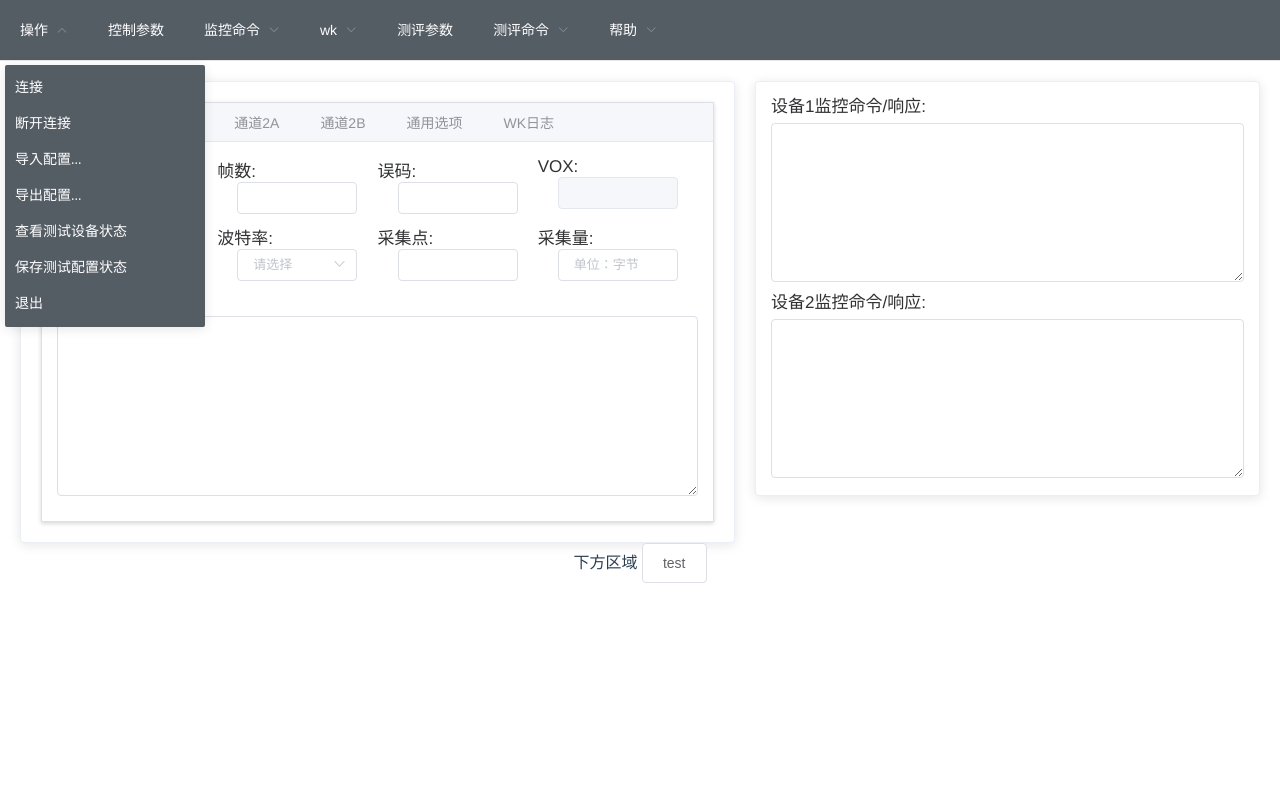
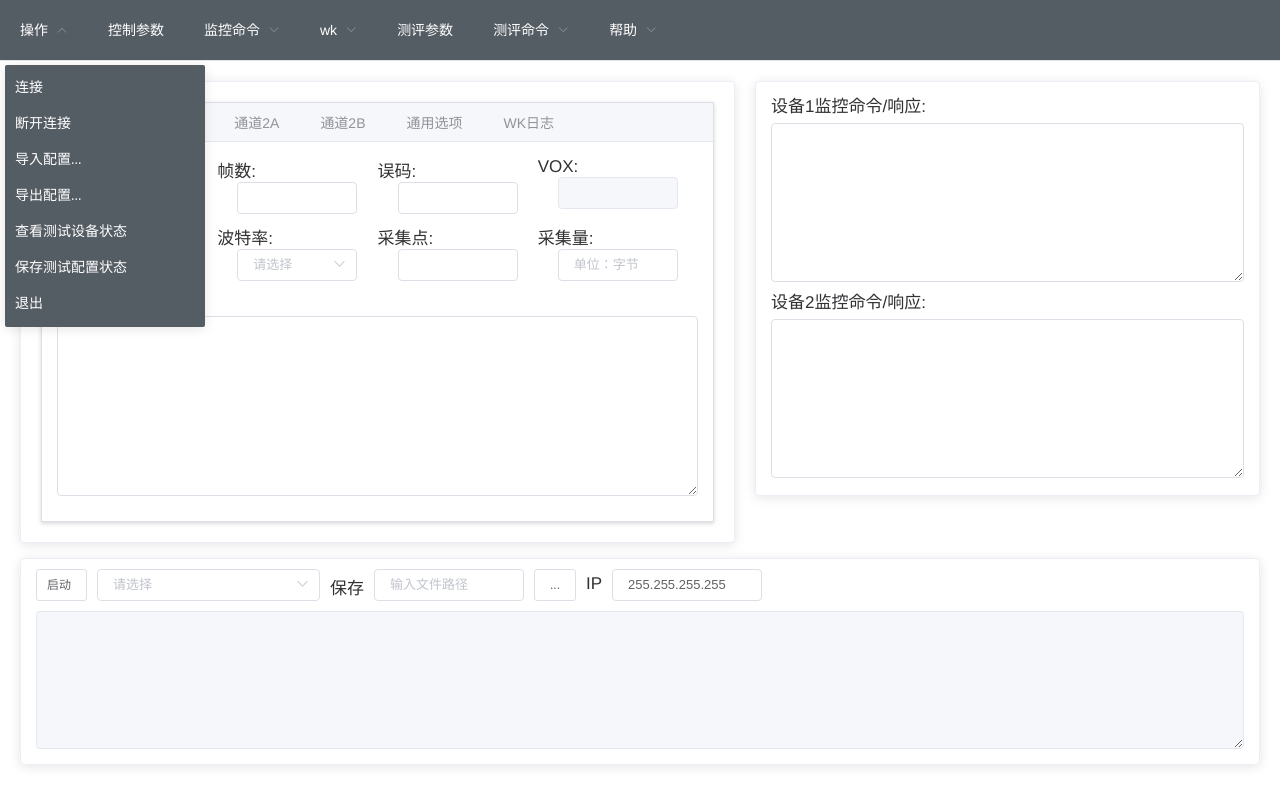
Before and after one commit to qiumu2016/testsystem, a Vue app: page /device_u in a window 1280 px wide. Built offline with nearby package versions, Linux system fonts and the light colour scheme.

Commit message:
初步完成u设备下方操作区域

```diff
--- a/src/components/body_u.vue
+++ b/src/components/body_u.vue
@@ -57,6 +57,7 @@
                             <el-input
                             type="textarea"
                             :rows=1
+                            :disabled="disableMing"
                             v-model="A1Form.confirmData">
                             </el-input>
                         </el-row>
@@ -65,7 +66,7 @@
                             <el-input
                             type="textarea"
                             :rows=1
-                            :disabled="true"
+                            :disabled="disableMIwen"
                             v-model="A1Form.MIwen">
                             </el-input>
                         </el-row>
@@ -138,6 +139,7 @@
                         <el-row style="margin-bottom: 12px">
                             <el-input
                             type="textarea"
+                            :disabled="disableMing"
                             :rows=1
                             v-model="B1Form.confirmData">
                             </el-input>
@@ -147,7 +149,7 @@
                             <el-input
                             type="textarea"
                             :rows=1
-                            :disabled="true"
+                            :disabled="disableMIwen"
                             v-model="B1Form.MIwen">
                             </el-input>
                         </el-row>
@@ -220,6 +222,7 @@
                         <el-row style="margin-bottom: 12px">
                             <el-input
                             type="textarea"
+                            :disabled="disableMing"
                             :rows=1
                             v-model="A2Form.confirmData">
                             </el-input>
@@ -229,7 +232,7 @@
                             <el-input
                             type="textarea"
                             :rows=1
-                            :disabled="true"
+                            :disabled="disableMIwen"
                             v-model="A2Form.MIwen">
                             </el-input>
                         </el-row>
@@ -302,6 +305,7 @@
                         <el-row style="margin-bottom: 12px">
                             <el-input
                             type="textarea"
+                            :disabled="disableMing"
                             :rows=1
                             v-model="B2Form.confirmData">
                             </el-input>
@@ -311,7 +315,7 @@
                             <el-input
                             type="textarea"
                             :rows=1
-                            :disabled="true"
+                            :disabled="disableMIwen"
                             v-model="B2Form.MIwen">
                             </el-input>
                         </el-row>
@@ -394,7 +398,7 @@ export default {
     name:'Body_u',
     props: {
         m:{
-            type:Boolean,
+            type:Number,
             required:true
         }
     },
@@ -405,37 +409,37 @@ export default {
         return{
             options:[{
                     value:600,
-                    lable:'600'
+                    label:'600'
                 },{
                     value:1200,
-                    lable:'1200'
+                    label:'1200'
                 },{
                     value:2400,
-                    lable:'2400'
+                    label:'2400'
                 },{
                     value:9600,
-                    lable:'9600'
+                    label:'9600'
                 },{
                     value:2000000,
-                    lable:'2000000'
+                    label:'2000000'
                 },{
                     value:4000000,
-                    lable:'4000000'
+                    label:'4000000'
                 },{
                     value:8000000,
-                    lable:'8000000'
+                    label:'8000000'
                 },{
                     value:12000000,
-                    lable:'12000000'
+                    label:'12000000'
                 },{
                     value:16000000,
-                    lable:'16000000'
+                    label:'16000000'
                 },{
                     value:26000000,
-                    lable:'26000000'
+                    label:'26000000'
                 },{
                     value:40000000,
-                    lable:'40000000'
+                    label:'40000000'
                 }
             ],
             A1Form:{
@@ -505,11 +509,26 @@ export default {
                 text:'',
             },
             body_mode:true,
+            disableMIwen:true,
+            disableJieMI:true,
+            disableMing:false,
         }
     },
     methods:{
         modeChange(a){
-            this.body_mode = a;
+           if(a == 1){
+               this.body_mode = true;
+           }else if(a == 2){
+               this.body_mode = false;
+               this.disableMing = false;
+               this.disableMIwen = true;
+               this.disableJieMI = true;
+           }else if(a == 3){
+               this.body_mode = false;
+               this.disableMing = true;
+               this.disableMIwen = false;
+               this.disableJieMI = true;
+           }
         }
     },
     watch:{ //监听value的变化，进行相应的操作即可
--- a/src/components/body_uv.vue
+++ b/src/components/body_uv.vue
@@ -569,19 +569,19 @@ export default {
         return{
             options:[{
                     value:600,
-                    lable:'600'
+                    label:'600'
                 },{
                     value:1200,
-                    lable:'1200'
+                    label:'1200'
                 },{
                     value:2400,
-                    lable:'2400'
+                    label:'2400'
                 },{
                     value:9600,
-                    lable:'9600'
+                    label:'9600'
                 },{
                     value:1000000,
-                    lable:'1000000'
+                    label:'1000000'
                 }
             ],
             A1Form:{
--- /dev/null
+++ b/src/components/lower_u.vue
@@ -0,0 +1,88 @@
+<template>
+    <el-card style="margin-top:15px" body-style = "padding: 10px 15px 15px 15px">
+        <el-row class = 'start-box'>
+                <el-button @click="OnBtnStart" size="small"    :disabled="startStatus" style="padding-left:10px;float:left;" >启动</el-button>
+                <el-select v-model="startMode" size="small" placeholder="请选择" style="padding-left:10px;float:left;" @change="startMenuChange">
+                    <el-option
+                    v-for="item in options"
+                    :key="item.value"
+                    :label="item.label"
+                    :value="item.value">
+                    </el-option>
+                </el-select>
+                <span class="text">保存</span>
+                <el-input size="small" placeholder="输入文件路径" v-model="filePath" class="input-box"></el-input>
+                <el-button size="small" @click="SaveFile" style="margin-left:10px;float:left;">...</el-button>
+                <span class="text">IP</span>
+                <el-input class="input-box" size="small" @change="IPChange" v-model="ip"></el-input>
+        </el-row>
+        <el-row>
+            <el-input type="textarea" :rows="6" :disabled="true" v-model="low_text"></el-input>
+        </el-row>
+
+    </el-card>
+</template>
+<script>
+export default {
+    name:'Lower_u',
+    components:{
+
+    },
+    data(){
+        return{
+          startStatus:false,
+          startMode:'',
+          filePath:'',
+          low_text:'',
+          ip:'255.255.255.255',
+          options:[
+            {value:1,label:'多路自环'},
+            {value:2,label:'多路双向设备间交叉'},
+            {value:3,label:'模式三'},
+            {value:4,label:'单路自环（MW解析）'},
+            {value:5,label:'单路单向设备间交叉（MW解析）'},
+            {value:6,label:'MW采集'},
+            {value:7,label:'MWW采集（超长帧）'},
+            {value:8,label:'收端一致性测试'},
+            {value:9,label:'噪声码采集'},
+            {value:10,label:'生产测试'},
+            {value:11,label:'F多路自环'},
+            {value:12,label:'F多路双向设备间交叉'},
+            {value:13,label:'F模式三'},
+            {value:14,label:'F单路单向设备间交叉（MW解析）'},
+          ],
+        }
+    },
+    methods:{
+        IPChange(){
+
+        },
+        SaveFile(){
+
+        },
+        OnBtnStart(){
+            this.startStatus = !this.startStatus
+        },
+        startMenuChange(value){
+            this.$emit('changeMode',value);
+        },
+    }
+}
+</script>
+<style scoped>
+.start-box{
+    margin-bottom: 10px
+}
+.input-box{
+    width: 150px;
+    padding-left:10px;
+    float:left;
+}
+.text{
+    font-size: 17px;
+    padding-left:10px;
+    float:left;
+    padding-top: 5px;
+}
+
+</style>
--- a/src/views/Device_U.vue
+++ b/src/views/Device_U.vue
@@ -16,8 +16,8 @@
         </el-col>
       </el-row>
       <el-row>
-        下方区域
-        <el-button @click="change()">test</el-button>
+        <lower_u  @changeMode="changeMode"> </lower_u>
+        <!-- <el-button @click="change()">test</el-button> -->
       </el-row>
     </el-main>
   </el-container>
@@ -37,22 +37,35 @@ import t from '../api/test'
 import menu_u from '../components/menu_u.vue'
 import body_u from '../components/body_u.vue'
 import right_u from '../components/right_u.vue'
+import lower_u from '../components/lower_u.vue'
 export default {
   name: 'device_u',
   components:{
     menu_u,
     body_u,
     right_u,
+    lower_u,
   },
   data() {
       return{
         url:'',
-        m:true
+        m:1
       }
   },
   methods:{
-    change(){
-      this.m = !this.m;
+    changeMode(para){
+      switch(para){
+        case 1:case 2:case 9:case 10:case 11:case 12:case 13:
+          this.m = 1;
+          break;
+        case 4:case 5:case 6:case 7:case 17:
+          this.m = 2;
+          break;
+        case 8:
+          this.m = 3;
+          break;
+      }
+
     },
     test_api(){
       t.test_get().then(res => {
```
